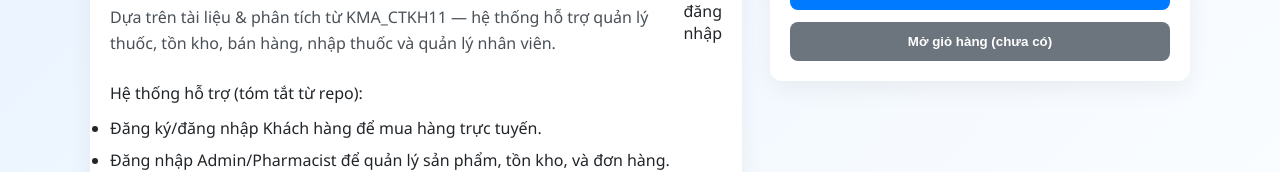
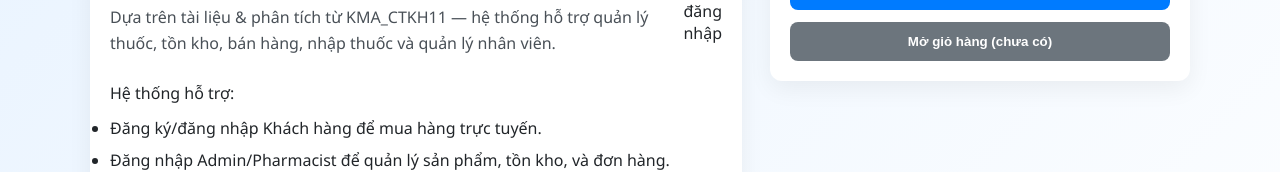
Before and after one commit to hoainamcode22/Back_End_Pharmacy, a React (Vite) app in the folder Front_end/: page / in a window 1280 px wide. Shown: the part 126-298 px from the top of the page. Built offline with nearby package versions, Linux system fonts and the light colour scheme; no server answers.

Commit message:
Update 13/10

```diff
--- a/Front_end/src/pages/HomePage.jsx
+++ b/Front_end/src/pages/HomePage.jsx
@@ -21,7 +21,7 @@ export default function HomePage() {
             </div>
           </div>
 
-          <p style={{marginTop:14}}>Hệ thống hỗ trợ (tóm tắt từ repo):</p>
+          <p style={{marginTop:14}}>Hệ thống hỗ trợ:</p>
           <ul className="features">
             <li>Đăng ký/đăng nhập Khách hàng để mua hàng trực tuyến.</li>
             <li>Đăng nhập Admin/Pharmacist để quản lý sản phẩm, tồn kho, và đơn hàng.</li>
```
Also changed, not shown: Front_end/src/components/AdminLayout.jsx (renamed from Front_end/src/components/Admin_Layout.jsx).
